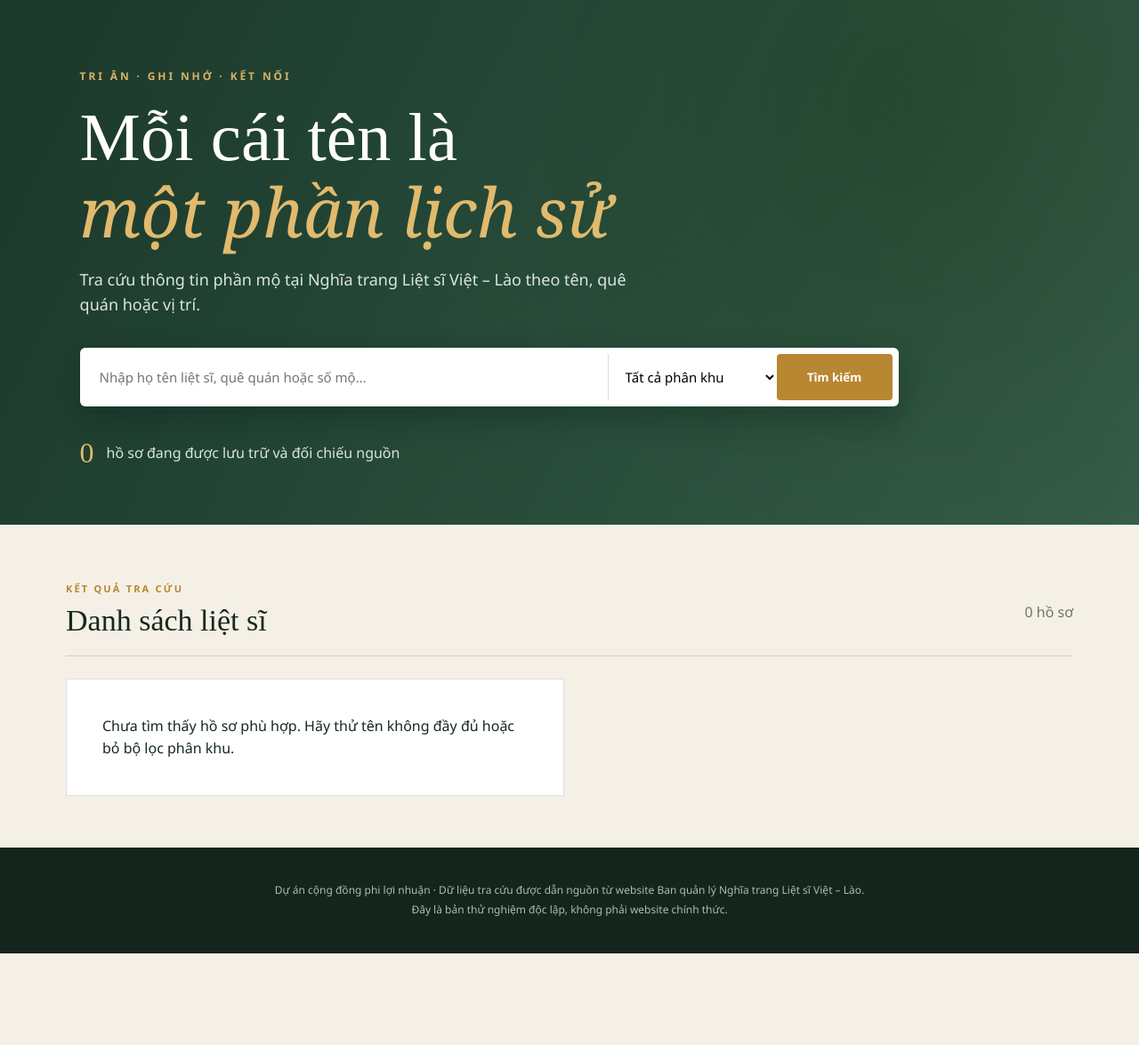
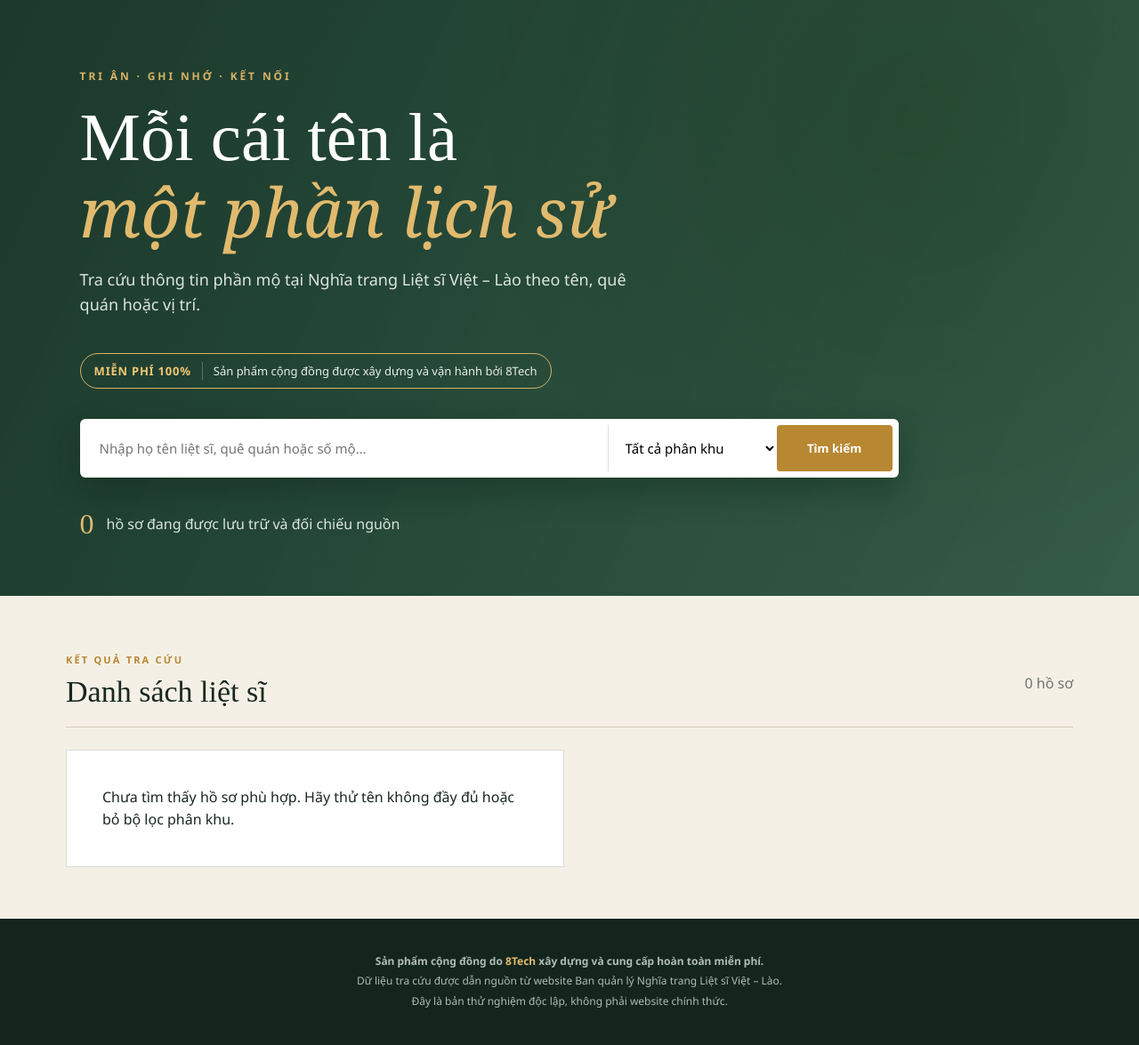
Before and after one commit to 1nguyenhuuhieu/lietsivietlao, a Django app: page / in a window 1280 px wide. Shown: the part 85-1260 px from the top of the page at 89% size. Before the commit the page ends 1157 px from the top, so only its background shows below. Run offline with Django 5.2, Linux system fonts and the light colour scheme; data that the repository does not hold is empty; some web fonts are replaced.

Commit message:
feat: add complete SEO, social metadata and free 8Tech attribution

```diff
--- a/memorial/urls.py
+++ b/memorial/urls.py
@@ -6,4 +6,6 @@ urlpatterns = [
     path("liet-si/<int:source_id>/", views.detail, name="detail"),
     path("trai-nghiem-360/", views.tour, name="tour"),
     path("health/", views.health, name="health"),
+    path("robots.txt", views.robots, name="robots"),
+    path("sitemap.xml", views.sitemap, name="sitemap"),
 ]
--- a/memorial/views.py
+++ b/memorial/views.py
@@ -2,7 +2,7 @@ import re
 import unicodedata
 from django.core.paginator import Paginator
 from django.db.models import Q
-from django.http import JsonResponse
+from django.http import HttpResponse, JsonResponse
 from django.shortcuts import get_object_or_404, render
 from .models import Martyr
 
@@ -31,3 +31,16 @@ def tour(request):
 
 def health(request):
     return JsonResponse({"status": "ok"})
+
+def robots(request):
+    content = "User-agent: *\nAllow: /\nDisallow: /admin/\nSitemap: https://lietsivietlao.8tech.vn/sitemap.xml\n"
+    return HttpResponse(content, content_type="text/plain; charset=utf-8")
+
+def sitemap(request):
+    urls = [("https://lietsivietlao.8tech.vn/", "daily", "1.0"), ("https://lietsivietlao.8tech.vn/trai-nghiem-360/", "weekly", "0.8")]
+    urls.extend((f"https://lietsivietlao.8tech.vn/liet-si/{source_id}/", "monthly", "0.7") for source_id in Martyr.objects.values_list("source_id", flat=True).iterator())
+    items = "".join(f"<url><loc>{url}</loc><changefreq>{frequency}</changefreq><priority>{priority}</priority></url>" for url, frequency, priority in urls)
+    xml = '<?xml version="1.0" encoding="UTF-8"?><urlset xmlns="http://www.sitemaps.org/schemas/sitemap/0.9">' + items + "</urlset>"
+    response = HttpResponse(xml, content_type="application/xml; charset=utf-8")
+    response["Cache-Control"] = "public, max-age=21600"
+    return response
--- /dev/null
+++ b/static/seo.css
@@ -0,0 +1 @@
+.free-badge{display:inline-flex;align-items:center;gap:12px;margin-top:22px;padding:9px 15px;border:1px solid #d8b266;border-radius:999px;color:#e9eee9;font-size:13px}.free-badge b{color:#f0c773;text-transform:uppercase;letter-spacing:.06em}.free-badge span{border-left:1px solid #ffffff44;padding-left:12px}footer a{color:#e1ba6d;text-decoration:none}@media(max-width:600px){.free-badge{align-items:flex-start;flex-direction:column;border-radius:8px}.free-badge span{border-left:0;padding-left:0}}
--- a/templates/memorial/base.html
+++ b/templates/memorial/base.html
@@ -1,12 +1,31 @@
 {% load static %}<!doctype html>
 <html lang="vi"><head>
   <meta charset="utf-8"><meta name="viewport" content="width=device-width,initial-scale=1">
-  <meta name="description" content="Không gian tưởng niệm và tra cứu thông tin liệt sĩ Việt – Lào.">
+  <meta name="description" content="{% block description %}Không gian tưởng niệm số và tra cứu 10.809 hồ sơ liệt sĩ Việt – Lào, được 8Tech xây dựng và cung cấp hoàn toàn miễn phí.{% endblock %}">
+  <meta name="robots" content="index,follow,max-image-preview:large,max-snippet:-1,max-video-preview:-1">
+  <meta name="author" content="8Tech"><meta name="theme-color" content="#244e3a">
+  <link rel="canonical" href="{% block canonical %}https://lietsivietlao.8tech.vn{{ request.path }}{% endblock %}">
   <title>{% block title %}Ký ức Việt – Lào{% endblock %}</title>
+  <meta property="og:locale" content="vi_VN"><meta property="og:site_name" content="Ký ức Việt – Lào">
+  <meta property="og:type" content="{% block og_type %}website{% endblock %}">
+  <meta property="og:title" content="{% block og_title %}Ký ức Việt – Lào · Không gian tưởng niệm số miễn phí{% endblock %}">
+  <meta property="og:description" content="{% block og_description %}Tra cứu 10.809 hồ sơ liệt sĩ và trải nghiệm không gian tưởng niệm số Việt – Lào. Sản phẩm cộng đồng được 8Tech cung cấp hoàn toàn miễn phí.{% endblock %}">
+  <meta property="og:url" content="https://lietsivietlao.8tech.vn{{ request.path }}">
+  <meta property="og:image" content="https://lietsivietlao.8tech.vn{% static 'social/ky-uc-viet-lao-1200x630.png' %}">
+  <meta property="og:image:secure_url" content="https://lietsivietlao.8tech.vn{% static 'social/ky-uc-viet-lao-1200x630.png' %}">
+  <meta property="og:image:type" content="image/png"><meta property="og:image:width" content="1200"><meta property="og:image:height" content="630">
+  <meta property="og:image:alt" content="Ký ức Việt – Lào — Không gian tưởng niệm số miễn phí bởi 8Tech">
+  <meta name="twitter:card" content="summary_large_image">
+  <meta name="twitter:title" content="{% block twitter_title %}Ký ức Việt – Lào · Không gian tưởng niệm số miễn phí{% endblock %}">
+  <meta name="twitter:description" content="Tra cứu thông tin liệt sĩ Việt – Lào. Sản phẩm cộng đồng được 8Tech cung cấp hoàn toàn miễn phí.">
+  <meta name="twitter:image" content="https://lietsivietlao.8tech.vn{% static 'social/ky-uc-viet-lao-1200x630.png' %}">
+  <script type="application/ld+json">{"@context":"https://schema.org","@type":"WebSite","name":"Ký ức Việt – Lào","url":"https://lietsivietlao.8tech.vn/","inLanguage":"vi-VN","description":"Không gian tưởng niệm số và tra cứu thông tin liệt sĩ Việt – Lào","isAccessibleForFree":true,"creator":{"@type":"Organization","name":"8Tech","url":"https://8tech.vn/"},"potentialAction":{"@type":"SearchAction","target":{"@type":"EntryPoint","urlTemplate":"https://lietsivietlao.8tech.vn/?q={search_term_string}"},"query-input":"required name=search_term_string"}}</script>
+  {% block structured_data %}{% endblock %}
   <link rel="stylesheet" href="{% static 'app.css' %}?v=2">
+  <link rel="stylesheet" href="{% static 'seo.css' %}?v=1">
 </head><body>
 <header class="site-header"><a class="brand" href="/"><span class="mark">✦</span><span>Ký ức <b>Việt – Lào</b><small>Không gian tưởng niệm số</small></span></a>
 <nav><a href="/">Tra cứu</a><a href="/trai-nghiem-360/">Trải nghiệm 360°</a></nav></header>
 <main>{% block content %}{% endblock %}</main>
-<footer><p>Dự án cộng đồng phi lợi nhuận · Dữ liệu tra cứu được dẫn nguồn từ website Ban quản lý Nghĩa trang Liệt sĩ Việt – Lào.</p><p>Đây là bản thử nghiệm độc lập, không phải website chính thức.</p></footer>
+<footer><p><strong>Sản phẩm cộng đồng do <a href="https://8tech.vn/" rel="noopener">8Tech</a> xây dựng và cung cấp hoàn toàn miễn phí.</strong></p><p>Dữ liệu tra cứu được dẫn nguồn từ website Ban quản lý Nghĩa trang Liệt sĩ Việt – Lào.</p><p>Đây là bản thử nghiệm độc lập, không phải website chính thức.</p></footer>
 </body></html>
--- a/templates/memorial/detail.html
+++ b/templates/memorial/detail.html
@@ -1,4 +1,4 @@
-{% extends 'memorial/base.html' %}{% block title %}{{ martyr.name }} · Ký ức Việt – Lào{% endblock %}{% block content %}
+{% extends 'memorial/base.html' %}{% block title %}Liệt sĩ {{ martyr.name }} · Tra cứu phần mộ Việt – Lào{% endblock %}{% block description %}Tra cứu thông tin liệt sĩ {{ martyr.name }}{% if martyr.hometown %}, quê quán {{ martyr.hometown }}{% endif %}{% if martyr.zone %}, an táng tại phân khu {{ martyr.zone }}{% endif %}. Dữ liệu có dẫn nguồn, dịch vụ miễn phí bởi 8Tech.{% endblock %}{% block canonical %}https://lietsivietlao.8tech.vn/liet-si/{{ martyr.source_id }}/{% endblock %}{% block og_type %}profile{% endblock %}{% block og_title %}Tưởng nhớ liệt sĩ {{ martyr.name }} · Ký ức Việt – Lào{% endblock %}{% block og_description %}Thông tin phần mộ{% if martyr.zone %} tại phân khu {{ martyr.zone }}{% endif %}{% if martyr.hometown %}, quê quán {{ martyr.hometown }}{% endif %}. Tra cứu miễn phí trên Ký ức Việt – Lào.{% endblock %}{% block twitter_title %}Tưởng nhớ liệt sĩ {{ martyr.name }} · Ký ức Việt – Lào{% endblock %}{% block structured_data %}<script type="application/ld+json">{"@context":"https://schema.org","@type":"Person","name":"{{ martyr.name|escapejs }}","birthDate":"{{ martyr.birth_text|escapejs }}","deathDate":"{{ martyr.death_text|escapejs }}","homeLocation":"{{ martyr.hometown|escapejs }}","url":"https://lietsivietlao.8tech.vn/liet-si/{{ martyr.source_id }}/","mainEntityOfPage":"https://lietsivietlao.8tech.vn/liet-si/{{ martyr.source_id }}/"}</script>{% endblock %}{% block content %}
 <section class="detail"><a class="back" href="/">← Quay lại tra cứu</a><div class="memorial-card"><div class="portrait">✦</div><div><span class="eyebrow">TƯỞNG NHỚ LIỆT SĨ</span><h1>{{ martyr.name }}</h1><p class="place">{{ martyr.hometown|default:'Thông tin quê quán đang cập nhật' }}</p></div></div>
 <div class="facts"><div><span>Ngày / năm sinh</span><b>{{ martyr.birth_text|default:'Chưa có dữ liệu' }}</b></div><div><span>Ngày hy sinh</span><b>{{ martyr.death_text|default:'Chưa có dữ liệu' }}</b></div><div><span>Phân khu</span><b>{{ martyr.zone|default:'—' }}</b></div><div><span>Hàng</span><b>{{ martyr.grave_row|default:'—' }}</b></div><div><span>Số mộ</span><b>{{ martyr.grave_number|default:'—' }}</b></div></div>
 <aside class="source"><strong>Minh bạch dữ liệu</strong><p>Thông tin được đồng bộ từ nguồn công khai và giữ nguyên các trường còn thiếu, không tự suy đoán.</p><a href="{{ martyr.source_url }}" target="_blank" rel="noopener noreferrer">Xem bản ghi nguồn ↗</a></aside></section>{% endblock %}
--- a/templates/memorial/home.html
+++ b/templates/memorial/home.html
@@ -1,6 +1,6 @@
 {% extends 'memorial/base.html' %}{% block title %}Tra cứu liệt sĩ · Ký ức Việt – Lào{% endblock %}
 {% block content %}
-<section class="hero"><div class="eyebrow">TRI ÂN · GHI NHỚ · KẾT NỐI</div><h1>Mỗi cái tên là<br><em>một phần lịch sử</em></h1><p>Tra cứu thông tin phần mộ tại Nghĩa trang Liệt sĩ Việt – Lào theo tên, quê quán hoặc vị trí.</p>
+<section class="hero"><div class="eyebrow">TRI ÂN · GHI NHỚ · KẾT NỐI</div><h1>Mỗi cái tên là<br><em>một phần lịch sử</em></h1><p>Tra cứu thông tin phần mộ tại Nghĩa trang Liệt sĩ Việt – Lào theo tên, quê quán hoặc vị trí.</p><div class="free-badge"><b>Miễn phí 100%</b><span>Sản phẩm cộng đồng được xây dựng và vận hành bởi 8Tech</span></div>
 <form class="search" method="get"><input name="q" value="{{ query }}" placeholder="Nhập họ tên liệt sĩ, quê quán hoặc số mộ…" autofocus><select name="zone"><option value="">Tất cả phân khu</option>{% for item in zones %}<option {% if zone == item %}selected{% endif %}>{{ item }}</option>{% endfor %}</select><button>Tìm kiếm</button></form>
 <div class="stats"><b>{{ total }}</b><span>hồ sơ đang được lưu trữ và đối chiếu nguồn</span></div></section>
 <section class="results"><div class="section-title"><div><span>KẾT QUẢ TRA CỨU</span><h2>{% if query %}Kết quả cho “{{ query }}”{% else %}Danh sách liệt sĩ{% endif %}</h2></div><p>{{ page.paginator.count }} hồ sơ</p></div>
```
Also changed, not shown: static/social/ky-uc-viet-lao-1200x630.png (added), static/social/ky-uc-viet-lao-source.svg (added).
